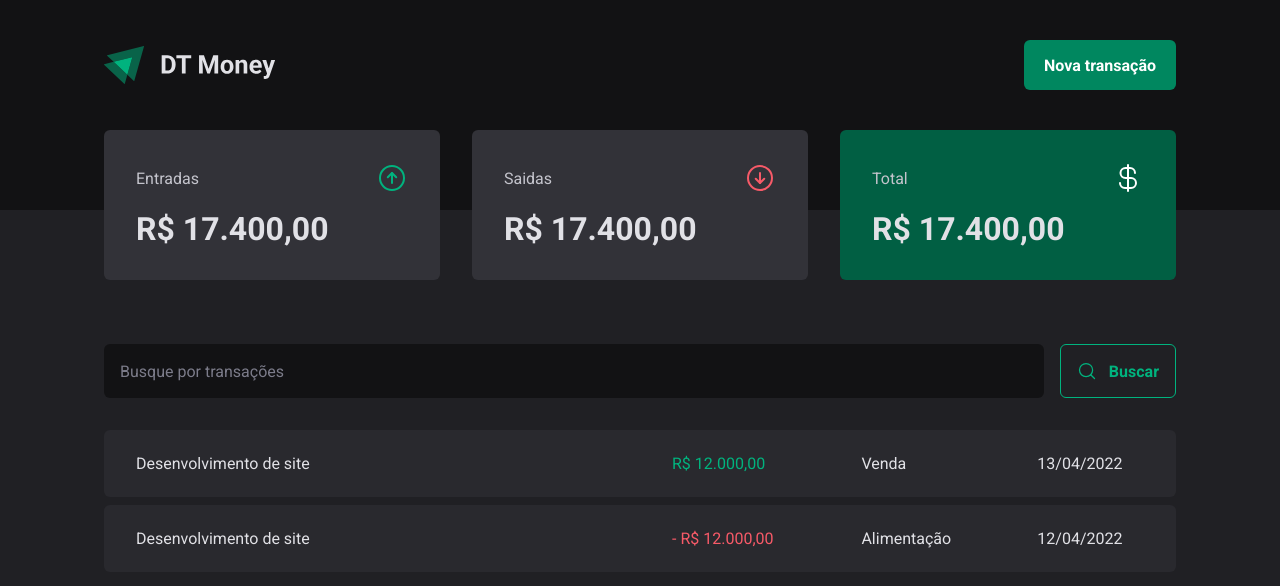
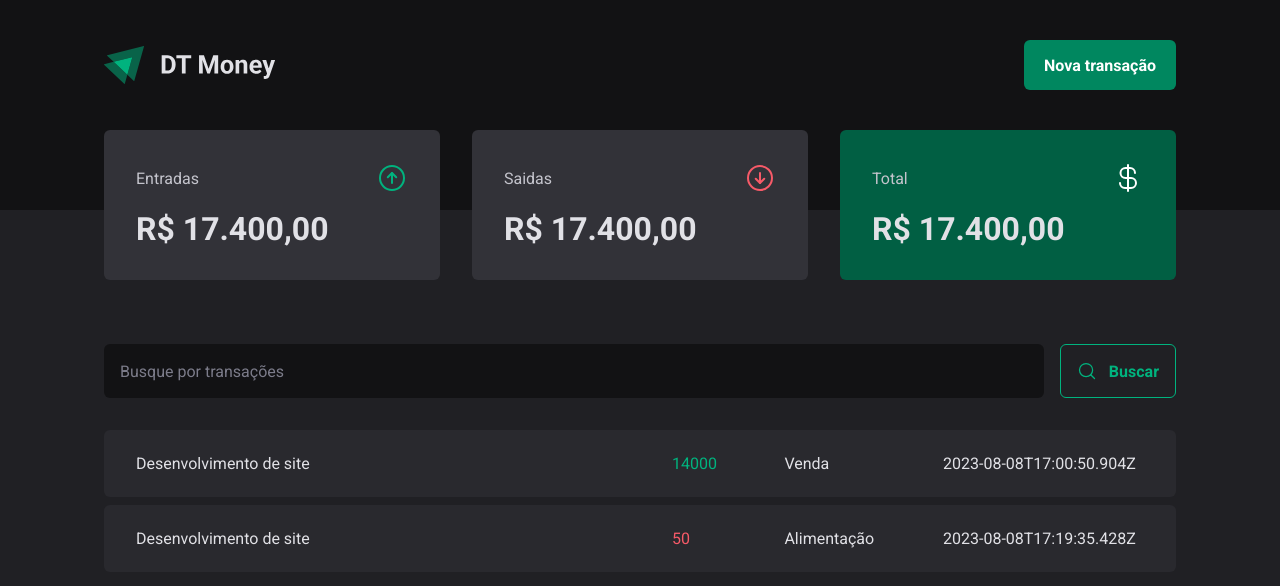
Before and after one commit to elioenays/03-dt-money, a React (Vite) app: page / in a window 1280 px wide. Shown: the top 586 px of the page. Built offline with nearby package versions, Linux system fonts and the light colour scheme; data requests are answered from the project's data file.

Commit message:
Realizando requisição HTTP

```diff
--- a/package.json
+++ b/package.json
@@ -5,7 +5,7 @@
   "type": "module",
   "scripts": {
     "dev": "vite",
-    "dev:server": "json-server .server.json -p 3333 -w -d 500",
+    "dev:server": "json-server ./server.json -p 3333 -w -d 500",
     "build": "tsc && vite build",
     "lint": "eslint . --ext ts,tsx --report-unused-disable-directives --max-warnings 0",
     "preview": "vite preview"
--- a/src/pages/Transactions/index.tsx
+++ b/src/pages/Transactions/index.tsx
@@ -1,3 +1,4 @@
+import { useEffect, useState } from 'react'
 import Header from '../../components/Header'
 import Summary from '../../components/Summary'
 import SearchForm from './components/SearchForm'
@@ -7,7 +8,29 @@
   TransactionsTable,
 } from './styles'
 
+interface Transaction {
+  id: number
+  description: string
+  type: 'income' | 'outcome'
+  price: number
+  category: string
+  createdAt: string
+}
+
 export default function Transactions() {
+  const [transactions, setTransactions] = useState<Transaction[]>([])
+
+  async function loadTransactions() {
+    const response = await fetch('http://localhost:3333/transactions')
+    const data = await response.json()
+
+    setTransactions(data)
+  }
+
+  useEffect(() => {
+    loadTransactions()
+  }, [])
+
   return (
     <div>
       <Header />
@@ -16,22 +39,20 @@
       <TransactionsContainer>
         <SearchForm />
         <TransactionsTable>
-          <tr>
-            <td width='50%'>Desenvolvimento de site</td>
-            <td>
-              <PriceHighLight variant='income'>R$ 12.000,00</PriceHighLight>
-            </td>
-            <td>Venda</td>
-            <td>13/04/2022</td>
-          </tr>
-          <tr>
-            <td width='50%'>Desenvolvimento de site</td>
-            <td>
-              <PriceHighLight variant='outcome'>- R$ 12.000,00</PriceHighLight>
-            </td>
-            <td>Alimentação</td>
-            <td>12/04/2022</td>
-          </tr>
+          {transactions.map((transaction) => {
+            return (
+              <tr key={transaction.id}>
+                <td width='50%'>{transaction.description}</td>
+                <td>
+                  <PriceHighLight variant={transaction.type}>
+                    {transaction.price}
+                  </PriceHighLight>
+                </td>
+                <td>{transaction.category}</td>
+                <td>{transaction.createdAt}</td>
+              </tr>
+            )
+          })}
         </TransactionsTable>
       </TransactionsContainer>
     </div>
```
Also changed, not shown: .server.json (deleted).
